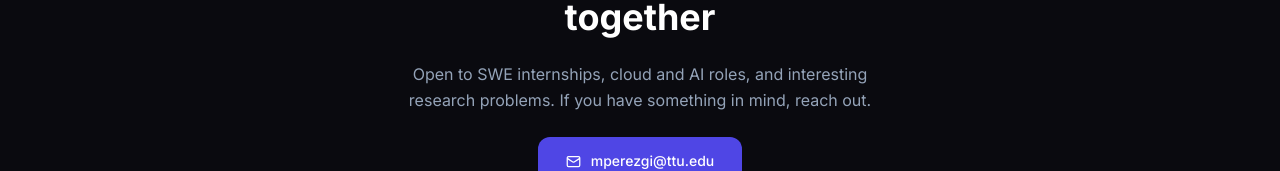
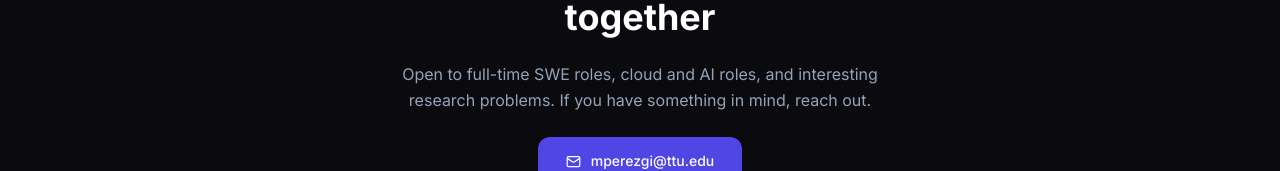
Before and after one commit to MEMOMG8/portfoliomapg, a Next.js app: page / in a window 1280 px wide. Shown: the part 5119-5290 px from the top of the page. Built offline with nearby package versions, Linux system fonts and the light colour scheme.

Commit message:
Update contact availability to full-time SWE roles

```diff
--- a/components/Contact.tsx
+++ b/components/Contact.tsx
@@ -23,7 +23,7 @@ export default function Contact() {
             Let&apos;s build something together
           </h2>
           <p className="text-slate-400 leading-relaxed">
-            Open to SWE internships, cloud and AI roles, and interesting research problems. If you
+            Open to full-time SWE roles, cloud and AI roles, and interesting research problems. If you
             have something in mind, reach out.
           </p>
 
```
